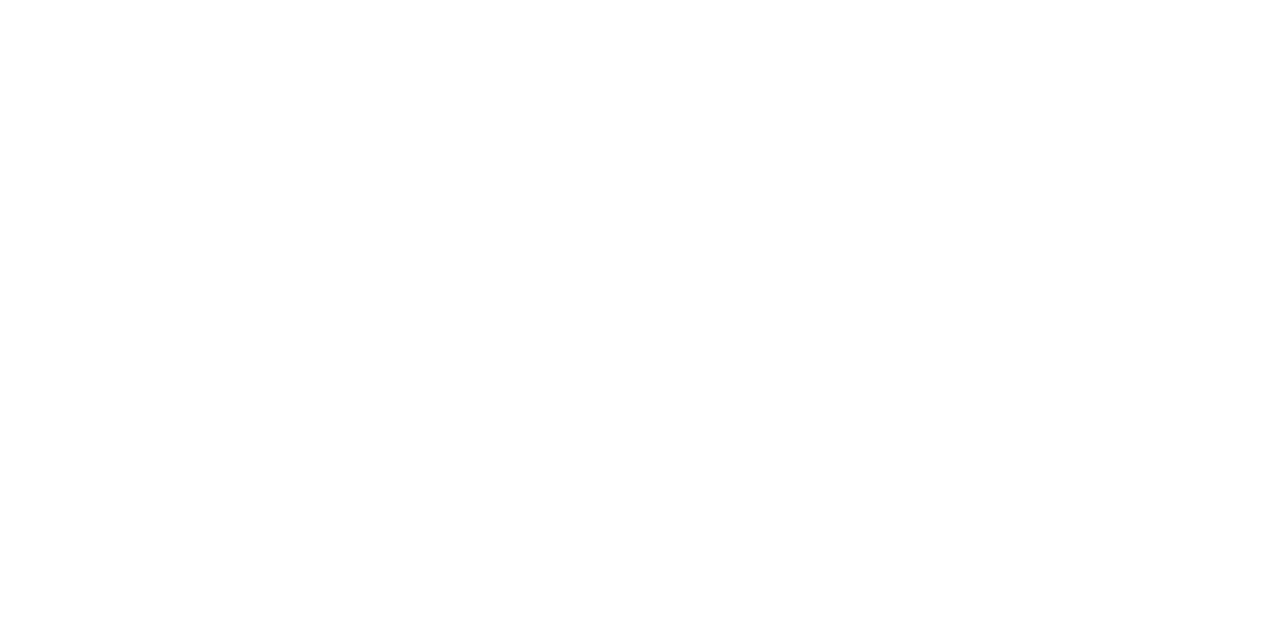
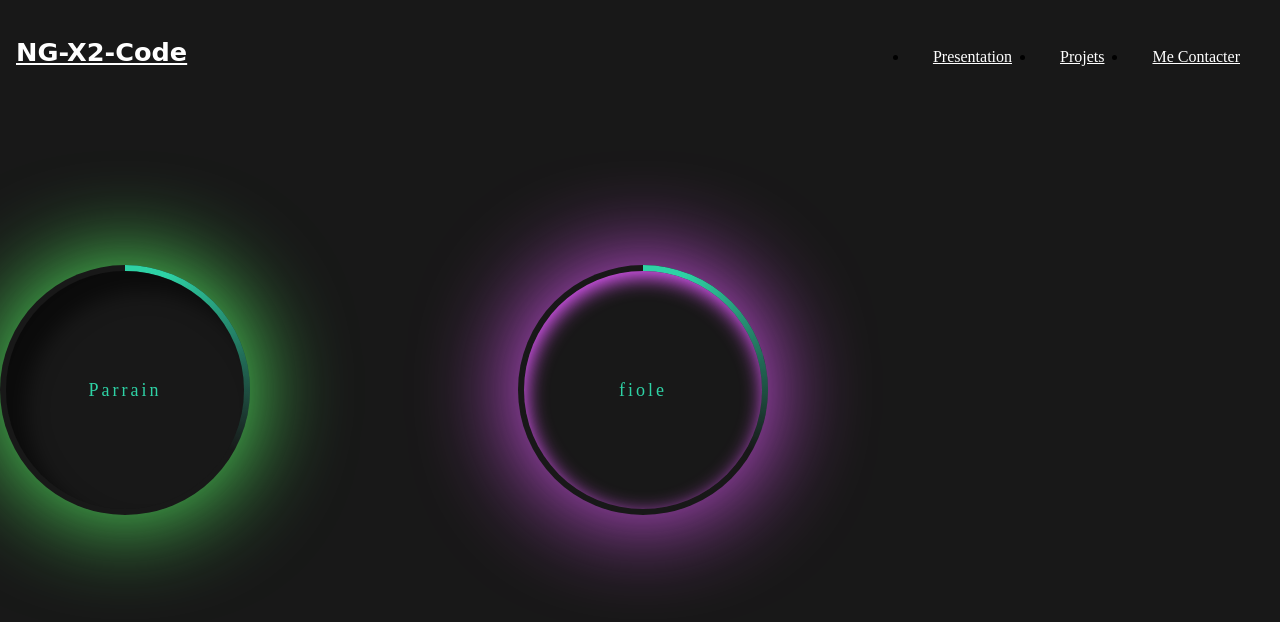
Before and after one commit to ngdream/isj-parrainage, a plain HTML site: page index.htm in a window 1280 px wide. Drawn offline with Linux system fonts and the light colour scheme.

Commit message:
these are the first modiffications in the index . html and style .css

```diff
--- a/index.htm
+++ b/index.htm
@@ -2,10 +2,26 @@
 <head>
     <meta charset="UTF-8">
     <meta http-equiv="X-UA-Compatible" content="IE=edge">
+    <link rel="stylesheet" href="F:\programming\Htm Css\fontawesome-free-6.1.1-desktop\fontawesome-free-6.1.1-desktop\svgs">
+    <link rel="stylesheet" href="">
     <meta name="viewport" content="width=device-width, initial-scale=1.0">
+    <link rel="stylesheet" href="style.css">
     <title>Parainage</title>
 </head>
 <body>
-
+    <nav class="maine_nav">
+        <a class="current_page" href="index.html">
+            <h1 class="logo_title">NG-X2-Code</h1>
+        </a>
+        <ul>
+            <li><a href="about.html" >Presentation</a></li>
+            <li><a href="projects.html">Projets</a></li>
+            <li><a href="contact.html">Me Contacter</a></li>
+        </ul>
+    </nav>
+   <div class="main">
+    <div class="loader"></div>
+    <div class="loader-2"></div>
+   </div>
 </body>
 </html>
--- a/style.css
+++ b/style.css
@@ -0,0 +1,139 @@
+* {
+    margin: 0;
+    padding: 0;
+    box-sizing: border-box;
+}
+
+:root{
+    --img : url('')
+}
+
+body {
+    min-height: 100vh;
+    justify-content: center;
+    background-color: #181818;
+}
+
+
+/* -----------------------------------------------------------------------------navigation bar */
+.maine_nav {
+    display: flex;
+    justify-content: space-between;
+    background-color: var(--dark_color);
+    padding: 2rem 1rem;
+}
+
+.maine_nav ul { display: flex; }
+
+.maine_nav li { padding: 1rem 1.5rem; }
+
+.maine_nav a {
+        color: #fff;
+        padding-bottom: 0.3rem;
+        border-bottom: 2px transparent solid;
+        transition: border-color 1s;
+}
+
+.maine_nav a .logo_title {
+    font-family: 'Pacifico', cursive;
+    font-size: 1.6rem;
+    padding: 5px 0 0 0;
+    color: #fff;
+    text-transform: none;
+}
+/* ---------------------------------------------------------------------------------------- */
+.main {
+    margin-top: 4cm;
+    display: flex;
+    justify-content: space-between;
+    align-items: center;
+    width: 60%;
+
+}
+/* -----------------------------------------------------------section du parrain */
+.loader {
+    width: 250px;
+    height: 250px;
+    position: relative;
+    border-radius: 100%;
+    overflow: hidden;
+    box-shadow: 0px 0px 100px 0px #59ff67;
+    display: flex;
+    justify-content: center;
+    align-items: center;
+}
+
+.loader::before {
+    content: "";
+    position: absolute;
+    width: 120%;
+    height: 120%;
+    background-image: conic-gradient(#2ed2a5 20deg,transparent 120deg);
+    animation: rotate 2.5s linear infinite;
+}
+.loader::after {
+    content: "Parrain";
+    position: absolute;
+    width: 95%;
+    height: 95%;
+    background: #181818;
+    border-radius: 100%;
+    display: flex;
+    justify-content: center;
+    align-items: center;
+    color: #2ed2a5;
+    letter-spacing: 3px;
+    font-size: 1.125rem;
+    box-shadow: inset 20px 20px 20px #0000008c;
+}
+
+/* ------------------------------------------------------section du fiole */
+.loader-2 {
+    width: 250px;
+    height: 250px;
+    position: relative;
+    border-radius: 100%;
+    overflow: hidden;
+    box-shadow: 0px 0px 100px 0px #e559ff;
+    display: flex;
+    justify-content: center;
+    align-items: center;
+}
+
+.loader-2::before {
+    content: "";
+    position: absolute;
+    width: 120%;
+    height: 120%;
+    background-image: conic-gradient(#2ed2a5 20deg,transparent 120deg);
+    animation: rotate 2.5s linear infinite;
+}
+
+.loader-2::after{
+    content: 'fiole';
+    position: absolute;
+    width: 95%;
+    height: 95%;
+    background: #181818;
+    border-radius: 100%;
+    display: flex;
+    justify-content: center;
+    align-items: center;
+    color: #2ed2a5;
+    letter-spacing: 3px;
+    font-size: 1.125rem;
+    box-shadow: inset 2px 6px 20px #e559ff;
+}
+
+
+@keyframes rotate {
+    0%{
+        transform: rotate(0deg);
+    }
+    50%{
+        transform: rotate(180deg);
+    }
+    100%{
+        transform: rotate(-360deg);
+    }
+}
```
